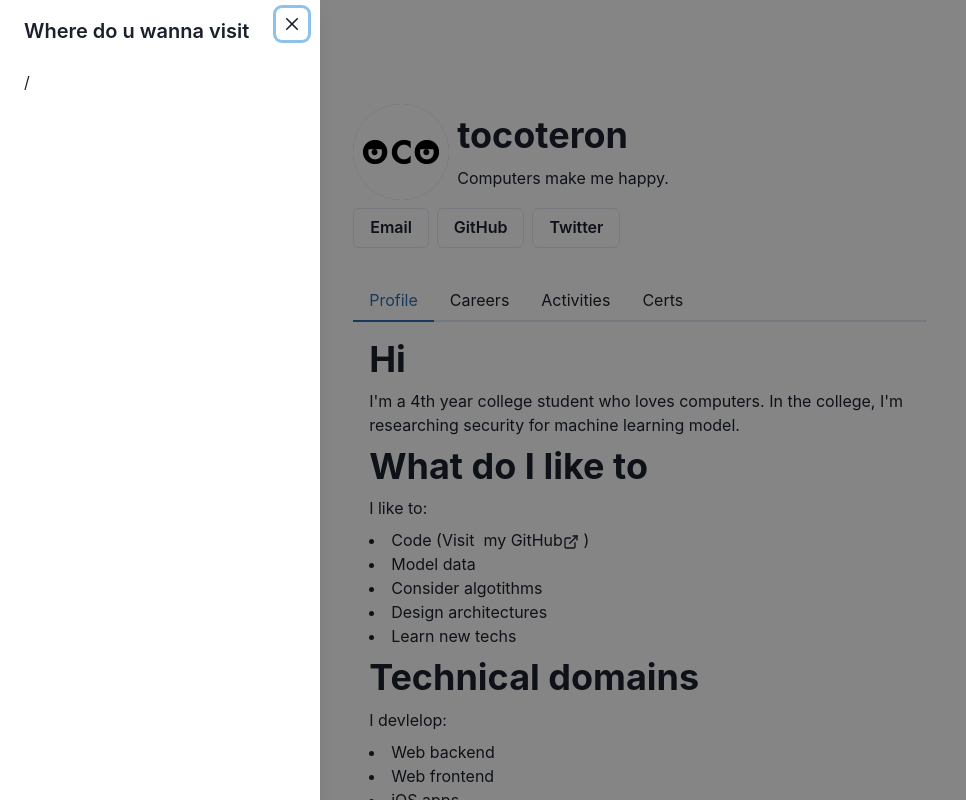
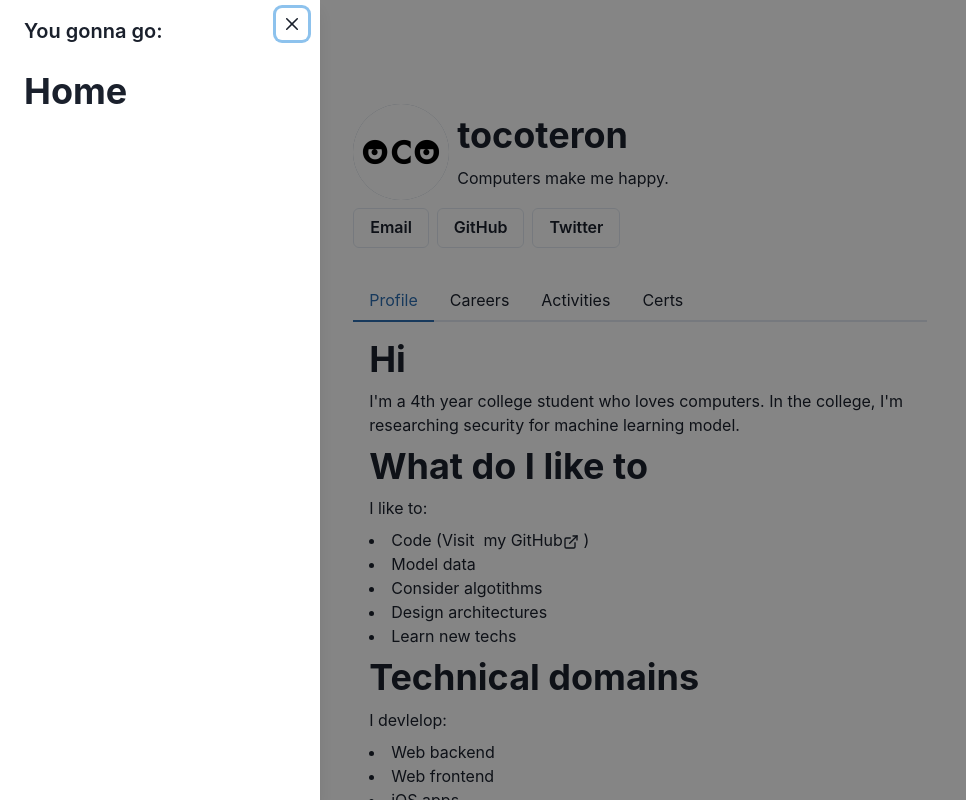
Before and after one commit to tocoteron/tocoteron.com, a React (Create React App) app in the folder frontend/web/: page / in a window 1280 px wide. Both pictures are taken after a click on the button 36 px from the left and 36 px from the top of the page. Shown: the top 800 px of the page, without its empty margins (0-966 px from the left). Built offline with nearby package versions, Linux system fonts and the light colour scheme.

Commit message:
Add items of the navigation drawer

```diff
--- a/frontend/web/src/App.tsx
+++ b/frontend/web/src/App.tsx
@@ -1,26 +1,26 @@
 import React from "react";
 import { BrowserRouter } from "react-router-dom";
 import { Box, ChakraProvider, Flex, HStack, Spacer } from "@chakra-ui/react";
-import Routes from "./routes/Routes";
+import Routes, { navigations } from "./routes";
 import NavigationDrawer from "./components/organisms/NavigationDrawer";
 import ColorModeToggleButton from "./components/atoms/ColorModeToggleButton";
 import "./App.css";
 
 const App: React.FC = () => (
+  <BrowserRouter>
     <ChakraProvider>
       <Box minW="100vw" minH="100vh">
         <Flex as="header" w="full" px={4} py={4}>
           <HStack>
-          <NavigationDrawer />
+            <NavigationDrawer navigations={navigations} />
             <ColorModeToggleButton />
           </HStack>
           <Spacer />
         </Flex>
-      <BrowserRouter>
         <Routes />
-      </BrowserRouter>
       </Box>
     </ChakraProvider>
+  </BrowserRouter>
 );
 
 export default App;
--- a/frontend/web/src/components/organisms/NavigationDrawer.tsx
+++ b/frontend/web/src/components/organisms/NavigationDrawer.tsx
@@ -9,10 +9,17 @@ import {
   DrawerCloseButton,
   useDisclosure,
   IconButton,
+  Heading,
 } from "@chakra-ui/react"
 import { HamburgerIcon } from "@chakra-ui/icons";
+import { RoutePathWithDescription } from "../../routes";
+import RestrictedLink from "../../routes/RestrictedLink";
 
-const NavigationDrawer: React.FC = () => {
+interface Props {
+  navigations: RoutePathWithDescription[];
+}
+
+const NavigationDrawer: React.FC<Props> = ({ navigations }) => {
   const { isOpen, onOpen, onClose } = useDisclosure()
   const btnRef = useRef<HTMLButtonElement>(null)
 
@@ -35,10 +42,18 @@ const NavigationDrawer: React.FC = () => {
         <DrawerOverlay />
         <DrawerContent>
           <DrawerCloseButton />
-          <DrawerHeader>Where do u wanna visit</DrawerHeader>
+          <DrawerHeader>You gonna go:</DrawerHeader>
 
           <DrawerBody>
-            <div>/</div>
+            {
+              navigations.map(navigation =>
+                <RestrictedLink to={navigation.path}>
+                  <Heading>
+                    {navigation.summary}
+                  </Heading>
+                </RestrictedLink>
+              )
+            }
           </DrawerBody>
 
           <DrawerFooter />
--- /dev/null
+++ b/frontend/web/src/routes/RestrictedLink.tsx
@@ -0,0 +1,14 @@
+import React from "react";
+import { Link as ReactRouterLink } from "react-router-dom";
+import { Link } from "@chakra-ui/react"
+import { RoutePath } from ".";
+
+interface Props extends React.ComponentProps<typeof Link> {
+  to: RoutePath;
+}
+
+// Use this component to define route instead of react-router-dom's Link component
+// eslint-disable-next-line react/jsx-props-no-spreading
+const RestrictedLink: React.FC<Props> = props => <Link as={ReactRouterLink} {...props} />
+
+export default RestrictedLink
--- /dev/null
+++ b/frontend/web/src/routes/RestrictedRoute.tsx
@@ -0,0 +1,13 @@
+import React from "react";
+import { Route } from "react-router-dom";
+import { RoutePath } from ".";
+
+interface Props extends React.ComponentProps<typeof Route> {
+  path: RoutePath;
+}
+
+// Use this component to define route instead of react-router-dom's Route component
+// eslint-disable-next-line react/jsx-props-no-spreading
+const RestrictedRoute: React.FC<Props> = props => <Route {...props} />;
+
+export default RestrictedRoute
--- a/frontend/web/src/routes/Routes.tsx
+++ b/frontend/web/src/routes/Routes.tsx
@@ -1,13 +1,14 @@
 import React from "react";
-import { Route, Switch } from "react-router-dom";
+import { Switch } from "react-router-dom";
+import RestrictedRoute from "./RestrictedRoute";
 import HomePage from '../components/pages/HomePage';
 
-const routes: React.FC = () => (
+const Routes: React.FC = () => (
   <Switch>
-    <Route exact path="/">
+    <RestrictedRoute exact path="/">
       <HomePage />
-    </Route>
+    </RestrictedRoute>
   </Switch>
 );
 
-export default routes;
+export default Routes;
--- /dev/null
+++ b/frontend/web/src/routes/index.ts
@@ -0,0 +1,18 @@
+// eslint-disable-next-line import/no-cycle
+export { default } from "./Routes";
+
+export type RoutePath = "/";
+
+export interface RoutePathWithDescription {
+  path: RoutePath;
+  summary: string;
+  description: string;
+}
+
+export const navigations: RoutePathWithDescription[] = [
+  {
+    path: "/",
+    summary: "Home",
+    description: "",
+  },
+];
```
Lines whose indentation alone changed are shown as unchanged.
